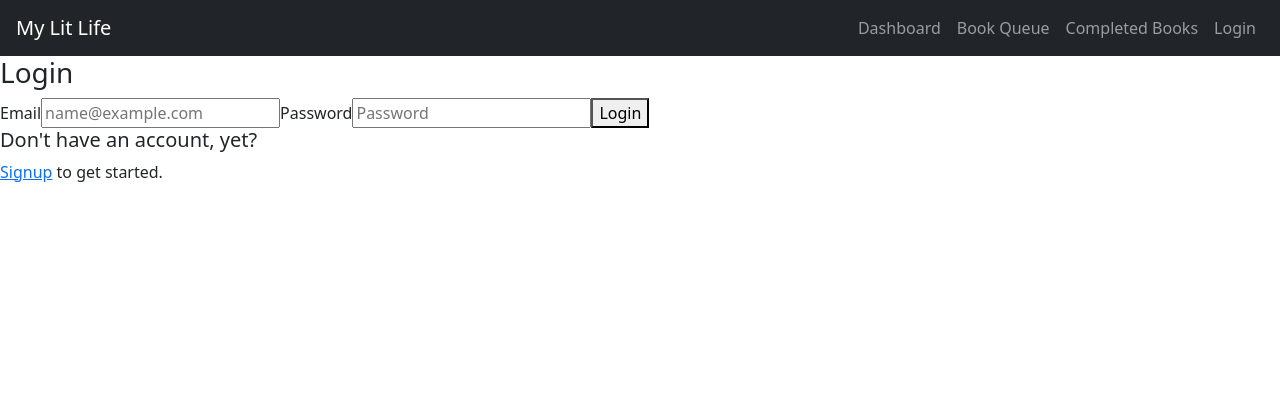
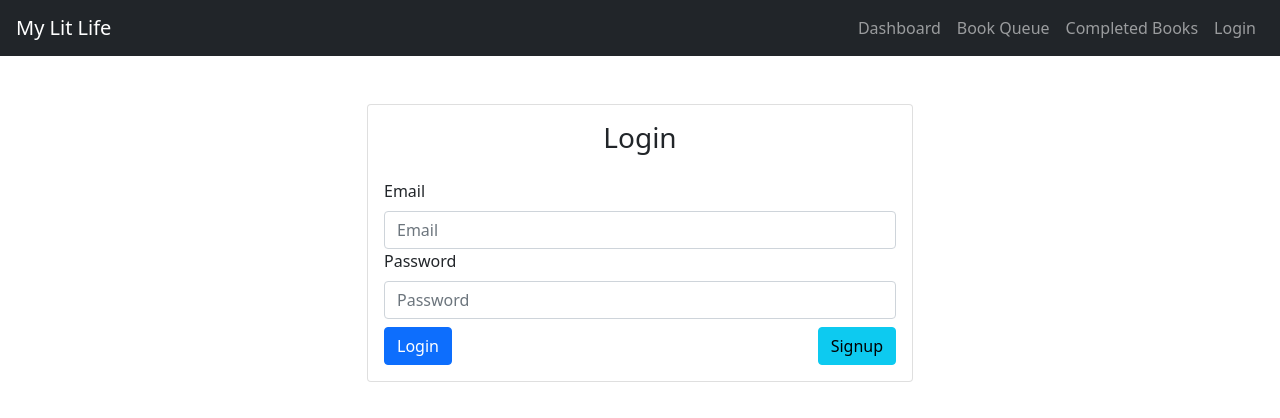
Before and after one commit to rsowald/MyLitLife, a React (Create React App) app in the folder client/: page /login in a window 1280 px wide. Shown: the top 418 px of the page. Built offline with nearby package versions, Linux system fonts and the light colour scheme; no server answers.

Commit message:
login signup react-bootstrap added

```diff
--- a/client/public/index.html
+++ b/client/public/index.html
@@ -11,7 +11,7 @@
       manifest.json provides metadata used when your web app is added to the
       homescreen on Android. See https://developers.google.com/web/fundamentals/engage-and-retain/web-app-manifest/
     -->
-    <link rel="manifest" href="%PUBLIC_URL%/manifest.json">
+    <!-- <link rel="manifest" href="%PUBLIC_URL%/manifest.json"> -->
     <!--
       Notice the use of %PUBLIC_URL% in the tags above.
       It will be replaced with the URL of the `public` folder during the build.
--- a/client/src/components/authentication/Login.js
+++ b/client/src/components/authentication/Login.js
@@ -9,6 +9,7 @@ import app from "./Base.js";
 import { AuthContext } from "./Auth.js";
 import { Link } from 'react-router-dom';
 import { GoogleAuthProvider } from "firebase/auth";
+import { Container, Row, Col, Card, Form, Button, ButtonGroup, ButtonToolbar } from "react-bootstrap";
 
 const Login = ({ history }) => {
   const handleLogin = useCallback(
@@ -17,8 +18,8 @@ const Login = ({ history }) => {
       const { email, password } = event.target.elements;
       try {
         await app
-        .auth()
-        .signInWithEmailAndPassword(email.value, password.value);
+          .auth()
+          .signInWithEmailAndPassword(email.value, password.value);
         history.push("/");
       } catch (error) {
         alert(error);
@@ -33,24 +34,53 @@ const Login = ({ history }) => {
     return <Redirect to="/" />
   }
 
-    return (
-        <div>
-            <h3>Login</h3>
-            <form onSubmit={() => handleLogin}>
-                <label>
-                    Email
-                    <input name="email" type="email" placeholder="name@example.com" />
-                </label>
-                <label>
-                    Password
-                    <input name="password" type="password" placeholder="Password" />
-                </label>
-                <button type="submit">Login</button>
-            </form>
-            <h5>Don't have an account, yet?</h5>
-                    <p><Link to="/signup">Signup</Link> to get started.</p>
-        </div>
-    );
+  return (
+    <Container className="my-5">
+
+      <Row className="justify-content-md-center">
+        <Col md={6} sm={12}>
+          <Card>
+            <Card.Body>
+              <h3 className="text-center mb-4">Login</h3>
+              <Form onSubmit={() => handleLogin}>
+                <Form.Group id="email">
+                  <Form.Label>Email</Form.Label>
+                  <Form.Control name="email" type="email" placeholder="Email" required />
+                  <Form.Group id="password" />
+                  <Form.Label>Password</Form.Label>
+                  <Form.Control name="password" type="password" placeholder="Password" required />
+                </Form.Group>
+              </Form>
+
+              <ButtonToolbar className="mt-2 justify-content-between" aria-label="Toolbar with Button groups">
+                <Button variant="primary" type="submit">Login</Button>{' '}
+                <Link className="btn btn-info" to="/signup">Signup</Link>
+              </ButtonToolbar>
+              {/* <h5>Don't have an account, yet?</h5> */}
+              {/* <p><Link to="/signup">Signup</Link> to get started.</p> */}
+            </Card.Body>
+          </Card>
+        </Col>
+      </Row>
+    </Container>
+
+    // <div>
+    //     <h3>Login</h3>
+    //     <form onSubmit={() => handleLogin}>
+    //         <label>
+    //             Email
+    //             <input name="email" type="email" placeholder="name@example.com" />
+    //         </label>
+    //         <label>
+    //             Password
+    //             <input name="password" type="password" placeholder="Password" />
+    //         </label>
+    //         <button type="submit">Login</button>
+    //     </form>
+    //     <h5>Don't have an account, yet?</h5>
+    //             <p><Link to="/signup">Signup</Link> to get started.</p>
+    // </div>
+  );
 }
 export default withRouter(Login);
 
--- a/client/src/components/authentication/Signup.js
+++ b/client/src/components/authentication/Signup.js
@@ -2,7 +2,7 @@ import React, { useCallback } from "react";
 import { withRouter } from "react-router";
 // import { Form, Button, Card } from "react-bootstrap";
 import app from "./Base";
-
+import { Container, Row, Col, Card, Form, Button, ButtonGroup, ButtonToolbar } from "react-bootstrap";
 
 const Signup = ({ history }) => {
     const handleSignUp = useCallback(async event => {
@@ -19,7 +19,38 @@ const Signup = ({ history }) => {
     }, [history])
 
     return (
-        <div>
+        <Container className="my-5">
+
+            <Row className="justify-content-md-center">
+                <Col md={6} sm={12}>
+                    <Card>
+                        <Card.Body>
+                            <h3 className="text-center mb-4">Sign Up</h3>
+                            <Form onSubmit={() => handleSignUp}>
+                                <Form.Group id="email">
+                                    <Form.Label>Email</Form.Label>
+                                    <Form.Control name="email" type="email" placeholder="Email" required />
+                                    <Form.Group id="password" />
+                                    <Form.Label>Password</Form.Label>
+                                    <Form.Control name="password" type="password" placeholder="Minimum 8 characters" required />
+                                    <Form.Label>Confirm Password</Form.Label>
+                                    <Form.Control name="password" type="password" placeholder="Confirm" required />
+                                </Form.Group>
+                            </Form>
+                            <Button className="mt-2" variant="success" type="submit">SignUp</Button>
+                        </Card.Body>
+                    </Card>
+                </Col>
+            </Row>
+        </Container>
+    );
+};
+
+
+export default withRouter(Signup);
+
+
+{/* <div>
     <h3>Sign Up</h3>
     <form onSubmit={handleSignUp}>
         <label>
@@ -36,13 +67,7 @@ const Signup = ({ history }) => {
         </label>
         <button type="submit">Sign Up</button>
     </form>
-        </div>
-    );
-};
-
-
-export default withRouter(Signup);
-
+</div> */}
 
 // export default function Signup() {
 //     const emailRef = useRef();
--- a/client/src/components/pages/BookQueue.js
+++ b/client/src/components/pages/BookQueue.js
@@ -1,6 +1,6 @@
 //import { isValidObjectId } from "mongoose";
 import React, { useState } from "react";
-import { Container, Row, Col, Card, Paragraph, Button } from "react-bootstrap";
+import { Container, Row, Col } from "react-bootstrap";
 import { DragDropContext, Droppable, Draggable } from "react-beautiful-dnd";
 import SearchForm from "../SearchForm";
 //import uuid from "react-uuid";
@@ -309,12 +309,12 @@ function BookQueue() {
     [2]: {
       name: "Book Queue",
       items: queue
-//items: []
+      //items: []
     },
     [3]: {
       name: "Completed",
       items: completed
-//items: []
+      //items: []
     }
   };
 
```
Also changed, not shown: client/public/manifest.json, 2 other files (tests, documents, lock files or other folders). Lines whose indentation alone changed are shown as unchanged.
